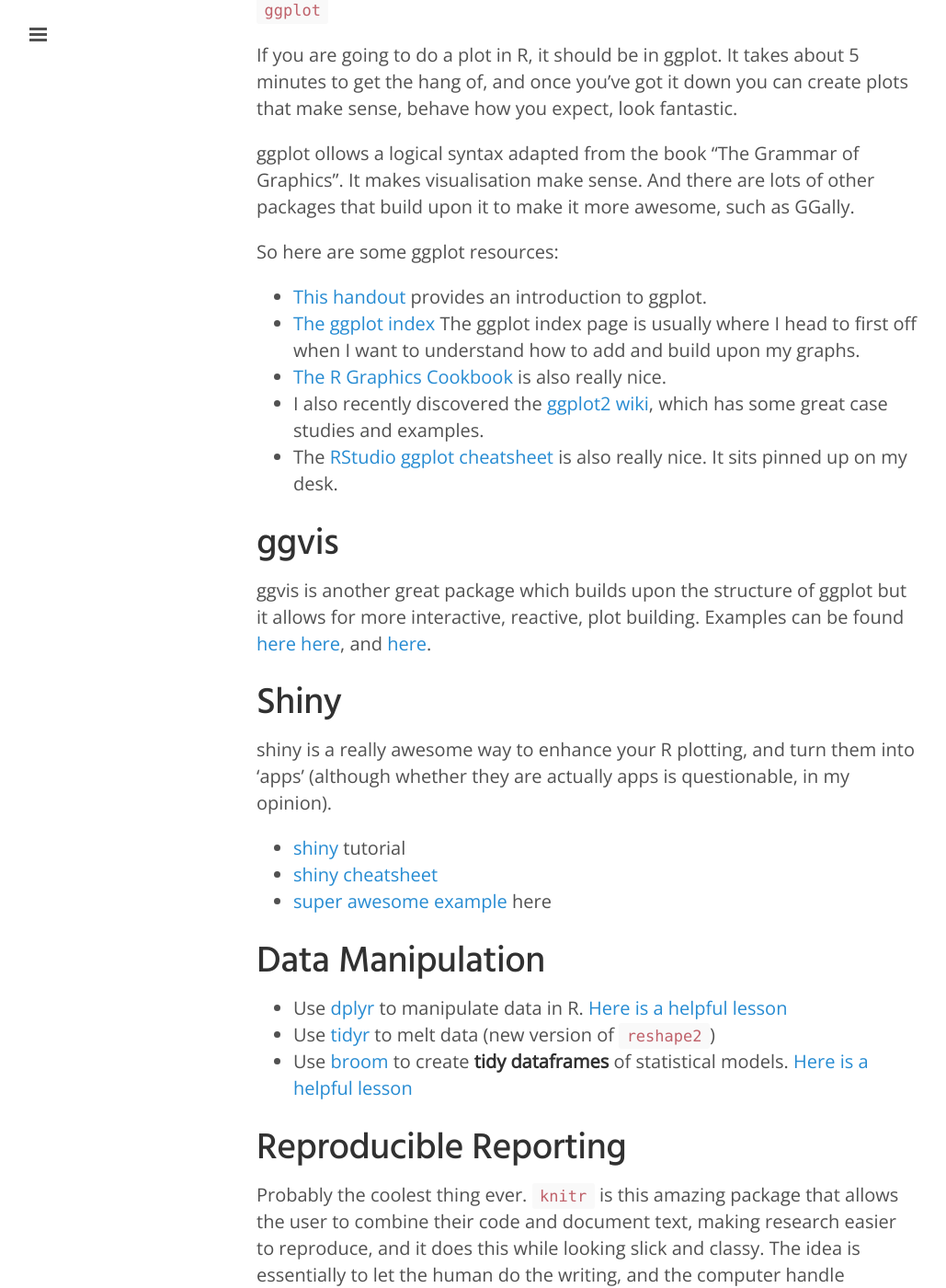
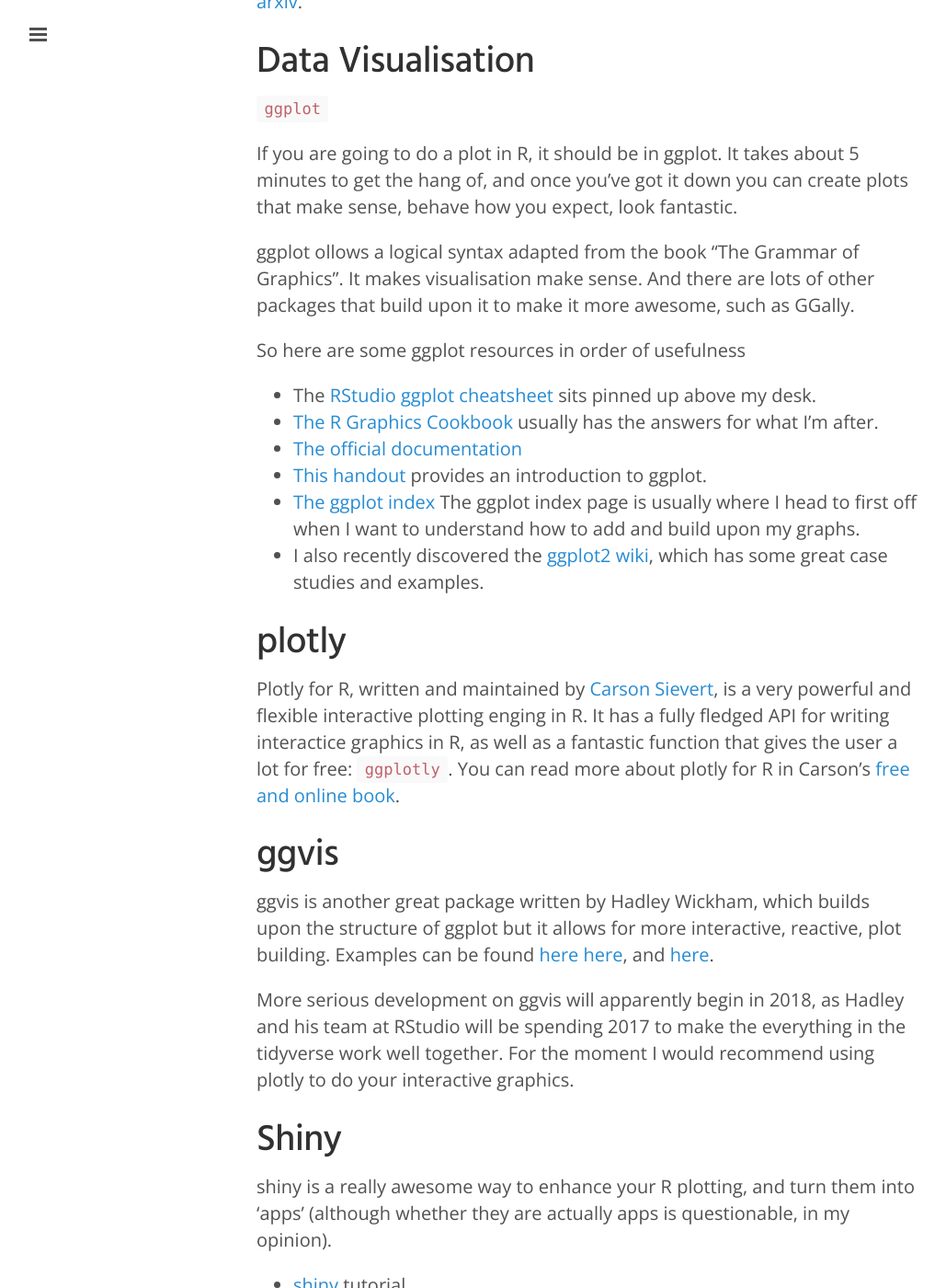
Before and after one commit to njtierney/njtierney.github.io, a Jekyll site: the page built from Resources.md, in a window 1280 px wide and 1400 px high, scrolled down 2005 px. Shown: the whole window at 92% size, without its empty margins (1-1030 px from the left). Built offline with Jekyll 4.4.1, drawn with Linux system fonts in a browser that asks for light colours; some of the changed text lies outside the part shown.

Commit message:
update resources page

```diff
--- a/Resources.md
+++ b/Resources.md
@@ -19,11 +19,11 @@ To learn R, you need to learn [how to get unstuck with R](http://stat545.com/hel
 
 To learn a new function or package, [Quick-R](http://www.statmethods.net), provides nice quick description of functions and other R-related things.
 
-For all my other problems, I usually google the error message, or try and ask an intelligent question to google and then look for the appropriate [StackOVerflow Answer](http://stackoverflow.com). [RSeek](http://rseek.org/) is also basically a google search that filters by R related content.
+For all my other problems, I usually google the error message, or try my darndest to ask an reasonable question to google that describes my current dilemna, and then look read the appropriate blog post, or [StackOVerflow Answer](http://stackoverflow.com). [RSeek](http://rseek.org/) is also basically a google search that filters by R related content.
 
 I would also recommend checking out RStudio's [list of resources for learning R](http://www.rstudio.com/resources/training/online-learning/#R), and [this blog post](http://www3.nd.edu/~mclark19/projects.html), which describes learning R from a social sciences background.
 
-To stay up to date with what other people around the world are doing with R, I recommend checking up on [r-bloggers](r-bloggers.com) every other day, and checking out the [#rstats](https://twitter.com/search?q=%23rstats&src=tyah) hashtag on twitter. The R and statistics community on twitter is excellent and friendly.
+To stay up to date with what other people around the world are doing with R, I recommend checking up on [r-bloggers](r-bloggers.com) every other day, and checking out the [#rstats](https://twitter.com/search?q=%23rstats&src=tyah) hashtag on twitter. The R and statistics community on twitter is both excellent and friendly.
 
 # Learning Advanced R
 
@@ -35,7 +35,7 @@ Got a basic handle on R and are hankering for more? I recommend these free, onli
 
 - [R for Data Science](http://r4ds.had.co.nz/)
 
-There is also a book, [Ramarro](http://www.quantide.com/R/r-training/r-web-books/ramarro-r-for-developers), by quantide which seems similar(ish) to Hadley's books.
+There is also a book, [Ramarro](http://www.quantide.com/R/r-training/r-web-books/ramarro-r-for-developers), by quantide which seems similar(ish) to Hadley's books.
 
 # Advanced R stuff: S3 Classes
 
@@ -47,6 +47,8 @@ S3 classes are this really awesome minimal class of functions that can be super
 
 - [This video by Andrew Robinson](http://www.youtube.com/watch?v=VZkD7DXQ-fk&amp;feature=g-upl). Sides available [here](http://files.meetup.com/1685538/presentation.pdf). Thanks to [http://damjan.vukcevic.net/](Damjan Vukcevic) for this information.
 
+I have also written a [blog post](http://www.njtierney.com/r/missing%20data/rbloggers/2016/11/06/simple-s3-methods/) about S3 methods, and have a [preprint on arxiv](https://arxiv.org/abs/1608.07161).
+
 # Data Visualisation
 
 `ggplot`
@@ -55,17 +57,25 @@ If you are going to do a plot in R, it should be in ggplot. It takes about 5 min
 
 ggplot ollows a logical syntax adapted from the book "The Grammar of Graphics". It makes visualisation make sense. And there are lots of other packages that build upon it to make it more awesome, such as GGally.
 
-So here are some ggplot resources:
+So here are some ggplot resources in order of usefulness
 
+
+- The [RStudio ggplot cheatsheet](https://www.rstudio.com/wp-content/uploads/2015/05/ggplot2-cheatsheet.pdf) sits pinned up above my desk.
+- [The R Graphics Cookbook](http://www.cookbook-r.com/Graphs/) usually has the answers for what I'm after.
+- [The official documentation](docs.ggplot2.org/current)
 - [This handout](http://www.ceb-institute.org/bbs/wp-content/uploads/2011/09/handout_ggplot2.pdf) provides an introduction to ggplot.
 - [The ggplot index](http://docs.ggplot2.org/current/index.html) The ggplot index page is usually where I head to first off when I want to understand how to add and build upon my graphs.
-- [The R Graphics Cookbook](http://www.cookbook-r.com/Graphs/) is also really nice.
 - I also recently discovered the [ggplot2 wiki](https://github.com/hadley/ggplot2/wiki), which has some great case studies and examples.
-- The [RStudio ggplot cheatsheet](https://www.rstudio.com/wp-content/uploads/2015/05/ggplot2-cheatsheet.pdf) is also really nice. It sits pinned up on my desk.
+
+# plotly
+
+Plotly for R, written and maintained by [Carson Sievert](https://cpsievert.github.io), is a very powerful and flexible interactive plotting enging in R. It has a fully fledged API for writing interactice graphics in R, as well as a fantastic function that gives the user a lot for free: `ggplotly`. You can read more about plotly for R in Carson's [free and online book](https://cpsievert.github.io/plotly_book/).
 
 # ggvis
 
-ggvis is another great package which builds upon the structure of ggplot but it allows for more interactive, reactive, plot building. Examples can be found [here](http://ggvis.rstudio.com/0.1/quick-examples.html) [here](http://ggvis.rstudio.com/ggvis-basics.html), and [here](http://ggvis.rstudio.com/cookbook.html).
+ggvis is another great package written by Hadley Wickham, which builds upon the structure of ggplot but it allows for more interactive, reactive, plot building. Examples can be found [here](http://ggvis.rstudio.com/0.1/quick-examples.html) [here](http://ggvis.rstudio.com/ggvis-basics.html), and [here](http://ggvis.rstudio.com/cookbook.html).
+
+More serious development on ggvis will apparently begin in 2018, as Hadley and his team at RStudio will be spending 2017 to make the everything in the tidyverse work well together. For the moment I would recommend using plotly to do your interactive graphics.
 
 # Shiny
 
@@ -84,7 +94,7 @@ shiny is a really awesome way to enhance your R plotting, and turn them into 'ap
 
 # Reproducible Reporting
 
-Probably the coolest thing ever. `knitr` is this amazing package that allows the user to combine their code and document text, making research easier to reproduce, and it does this while looking slick and classy. The idea is essentially to let the human do the writing, and the computer handle displaying the results, so that reports can be easily constructed, and most importantly, reproduced easily.
+Probably the coolest thing ever. `knitr` is this amazing package that allows the user to combine their code and document text, making research easier to reproduce, and it does this while looking slick and classy. The idea is essentially to let the human do the writing, and the computer handle displaying the results, so that reports can be easily constructed, and most importantly, reproduced easily.
 
 Check out some really nice guides [here](http://rmarkdown.rstudio.com/) and [here](http://rmarkdown.rstudio.com/html_document_format.html), and from the awesome dude who created knitr [here](http://yihui.name/knitr/).
 
@@ -93,23 +103,23 @@ You can also augment your rmarkdown documents with [templates](http://rmarkdown.
 
 # Learning R and Statistics
 
-If you want to learn statistics using R, check out [this website](http://www.dataschool.io/15-hours-of-expert-machine-learning-videos) containing 15 hours of an applied R statistics course from Stanford. They also have an [excellent (and free!) book](http://www-bcf.usc.edu/~gareth/ISL/).
+If you want to learn statistics using R, check out [this website](http://www.dataschool.io/15-hours-of-expert-machine-learning-videos) containing 15 hours of an applied R statistics course from Stanford. They also have an [excellent (and free!) book](http://www-bcf.usc.edu/~gareth/ISL/).
 
 # Decision Trees
 
-I use decision trees a lot in R, and I even [wrote a little package](https://github.com/njtierney/neato) that helps take care of some common tasks in interrogating decision trees. Here are a list of resources that I recommend using to learn about them:
+I use decision trees a lot in R, and I even [wrote a little package](https://github.com/njtierney/treezy) that helps take care of some common tasks in interrogating decision trees. Here are a list of resources that I recommend using to learn about them:
 
 - [This book from James et al](http://www-bcf.usc.edu/~gareth/ISL/ISLR%20First%20Printing.pdf) - chapter 8 specifically refers to decision trees. They've also made the book free! Also [their videos](https://www.youtube.com/playlist?list=PL5-da3qGB5IB23TLuA8ZgVGC8hV8ZAdGh) on decision trees are very useful. You can find a comprehensive list of all their videos and material at [this website](http://www.dataschool.io/15-hours-of-expert-machine-learning-videos)
 
-- This [book chapter](http://mason.gmu.edu/~csutton/vt6.pdf) from the Handbook of Statistics is broad and general.
+- This [book chapter](http://mason.gmu.edu/~csutton/vt6.pdf) from the Handbook of Statistics is broad and general.
 
-- This [page](http://architects.dzone.com/articles/regression-tree-using-gini%E2%80%99s) helps explain regression trees. Their [gif](http://f.hypotheses.org/wp-content/blogs.dir/253/files/2013/01/gini-x1x2-x1-b.gif) demonstrating how decision trees choose splitting values is also really helpful.
+- This [page](http://architects.dzone.com/articles/regression-tree-using-gini%E2%80%99s) helps explain regression trees. Their [gif](http://f.hypotheses.org/wp-content/blogs.dir/253/files/2013/01/gini-x1x2-x1-b.gif) demonstrating how decision trees choose splitting values is also really helpful.
 
 - [This video on](http://www.statsoft.com/Textbook/Boosting-Trees-Regression-Classification) introduction to boosting trees for regression and classification by statsoft.
 
 # STATA Related Resources
 
-STATA do a great job of explaining multilevel and hierarchical models on their blog. I found these two blogs and video really helpful:
+STATA do a great job of explaining multilevel and hierarchical models on their blog. I found these two blogs and video really helpful:
 
 - [Blog part 1](http://blog.stata.com/2013/02/04/multilevel-linear-models-in-stata-part-1-components-of-variance/)
 
```
